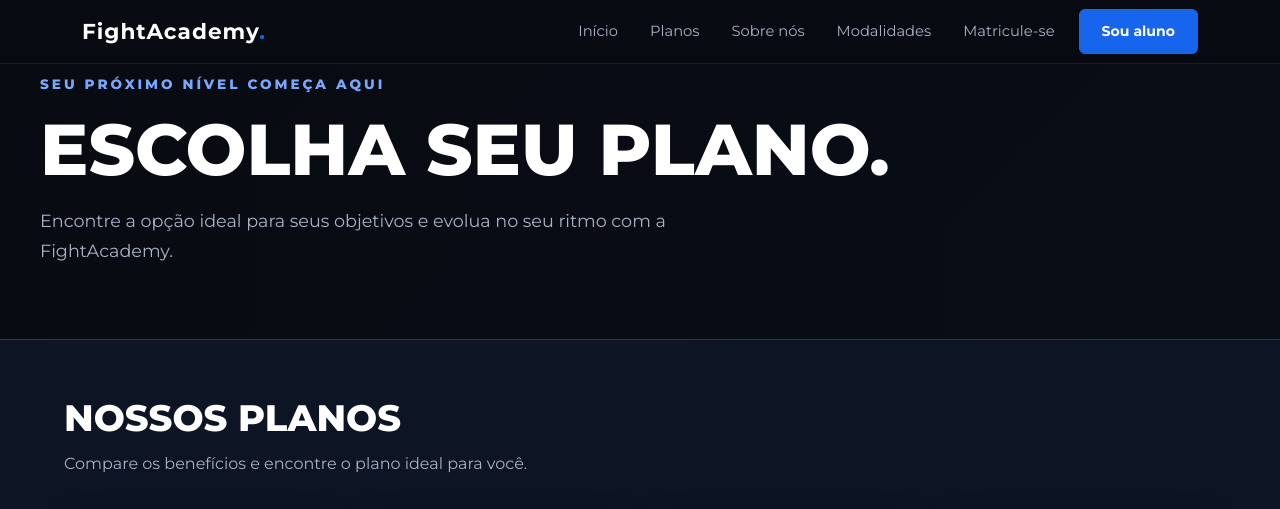
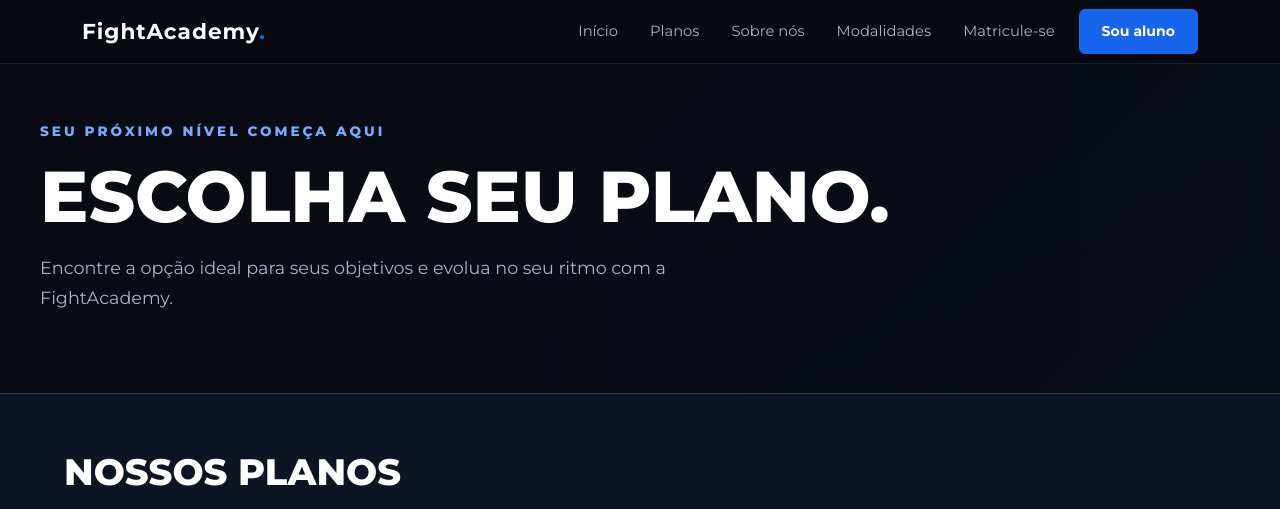
Before and after one commit to JordanLima06/ProjetoAcademia, a Flask app: page /planos in a window 1280 px wide. Shown: the top 509 px of the page. Run offline with Flask 3, Linux system fonts and the light colour scheme.

Commit message:
padding - planos

```diff
--- a/static/css/modalidades.css
+++ b/static/css/modalidades.css
@@ -142,7 +142,6 @@
 }
 
 /* Imagens preenchendo o card */
-
 .pagina-modalidades .card-imagem {
     display: block;
     width: 100%;
@@ -205,7 +204,6 @@
 }
 
 /* ---------- Botão "Saiba mais" ---------- */
-
 .pagina-modalidades .btn-secundario {
     display: inline-flex;
     align-items: center;
--- a/static/css/planos.css
+++ b/static/css/planos.css
@@ -11,6 +11,8 @@
     align-items: center;
     min-height: 340px;
     padding: 64px 24px;
+    padding-top: 120px;
+    padding-bottom: 80px;
     background:
         linear-gradient(
             90deg,
@@ -23,6 +25,14 @@
             var(--color-dark-blue)
         );
     border-bottom: 1px solid var(--color-border);
+}
+
+@media(max-width: 768px) {
+    .pagina-planos .hero-planos {
+        padding-top: 170px;
+        padding-bottom: 80px;
+    }
+
 }
 
 .pagina-planos .hero-planos-conteudo {
```
